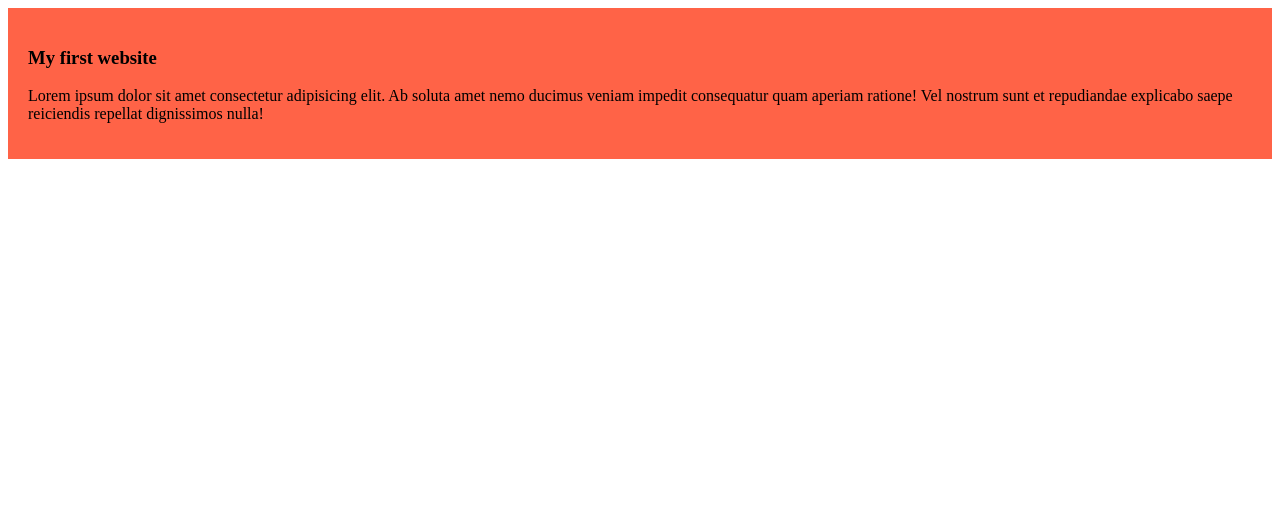
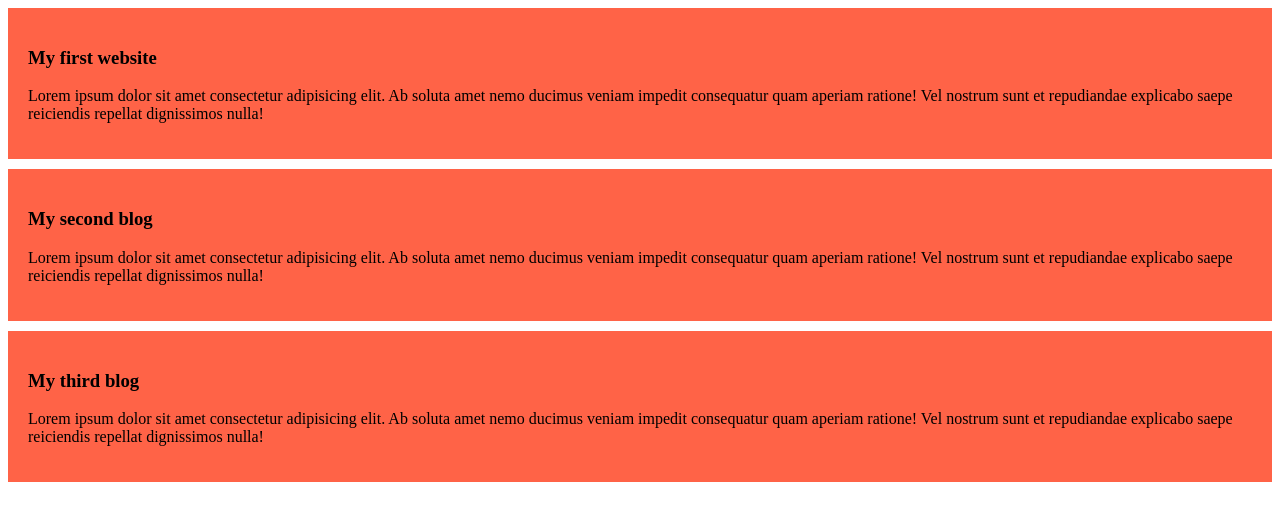
Before and after one commit to Romel180149/my-simple-website, a plain HTML site: page index.html in a window 1280 px wide. Drawn offline with Linux system fonts and the light colour scheme.

Commit message:
added second and third blog

```diff
--- a/index.html
+++ b/index.html
@@ -11,5 +11,13 @@
 <h3>My first website</h3>
 <p>Lorem ipsum dolor sit amet consectetur adipisicing elit. Ab soluta amet nemo ducimus veniam impedit consequatur quam aperiam ratione! Vel nostrum sunt et repudiandae explicabo saepe reiciendis repellat dignissimos nulla!</p>
   </div>
+  <div>
+<h3>My second blog</h3>
+<p>Lorem ipsum dolor sit amet consectetur adipisicing elit. Ab soluta amet nemo ducimus veniam impedit consequatur quam aperiam ratione! Vel nostrum sunt et repudiandae explicabo saepe reiciendis repellat dignissimos nulla!</p>
+  </div>
+  <div>
+<h3>My third blog</h3>
+<p>Lorem ipsum dolor sit amet consectetur adipisicing elit. Ab soluta amet nemo ducimus veniam impedit consequatur quam aperiam ratione! Vel nostrum sunt et repudiandae explicabo saepe reiciendis repellat dignissimos nulla!</p>
+  </div>
 </body>
 </html>
--- a/styles/blog.css
+++ b/styles/blog.css
@@ -1,4 +1,5 @@
 div{
     background-color: tomato;
     padding: 20px;
+    margin-bottom: 10px;
 }
```
